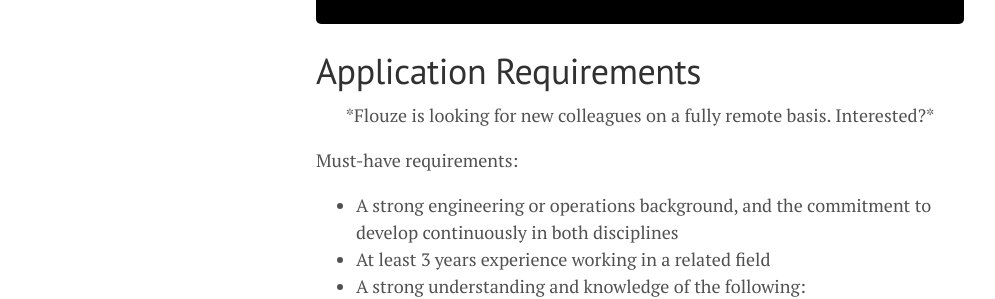
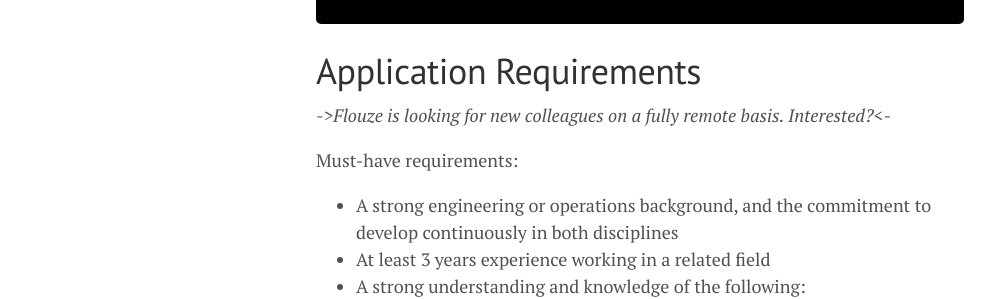
Before and after one commit to lgeurts/lgeurts.github.io, a Jekyll site: the page built from APPLICATION_FORM.md, in a window 1280 px wide. Shown: the part 223-522 px from the top of the page, without its empty margins (0-995 px from the left). Built offline with Jekyll 4.4.1, drawn with Linux system fonts in a browser that asks for light colours; nearby versions of some CDN libraries; our own code applies the rules of GitHub Pages for plain Markdown files.

Commit message:
Update APPLICATION_FORM.md

```diff
--- a/APPLICATION_FORM.md
+++ b/APPLICATION_FORM.md
@@ -2,7 +2,7 @@
 
 # Application Requirements
 
-<p style="text-align: center;">*Flouze is looking for new colleagues on a fully remote basis. Interested?*</p>
+->*Flouze is looking for new colleagues on a fully remote basis. Interested?*<-
 
 Must-have requirements:
 
```
